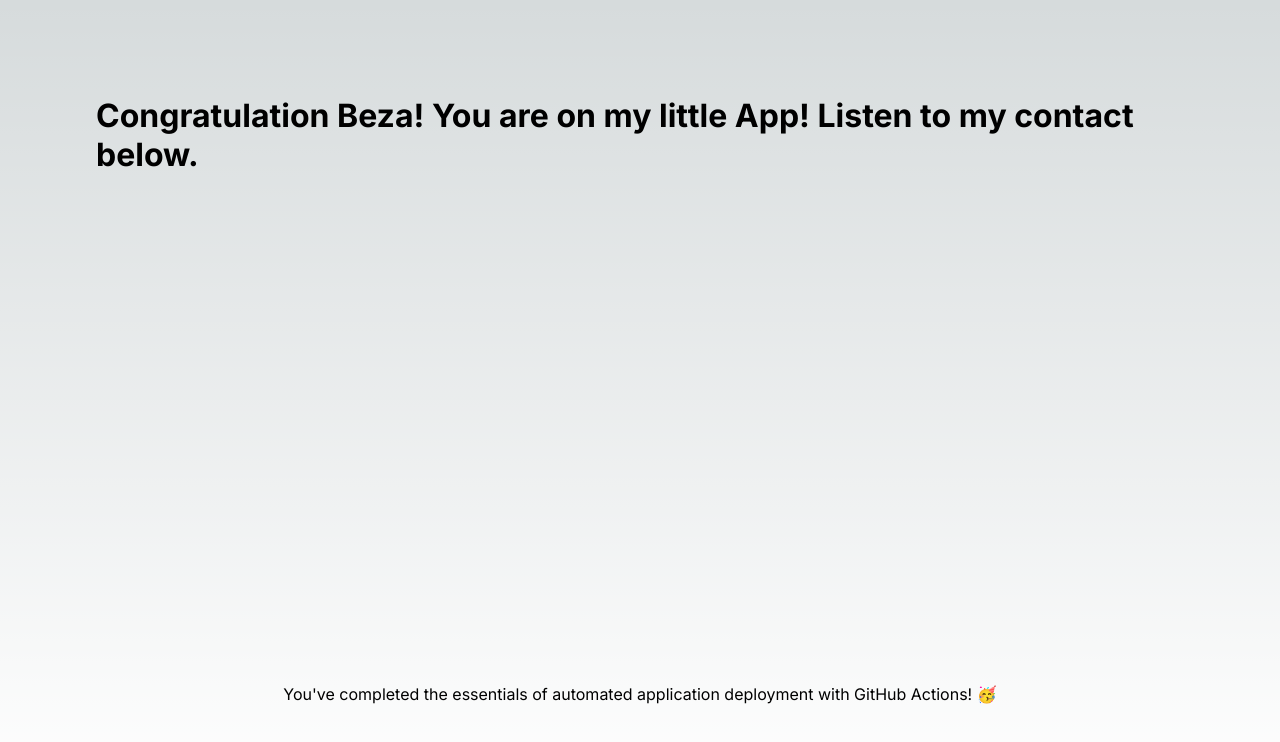
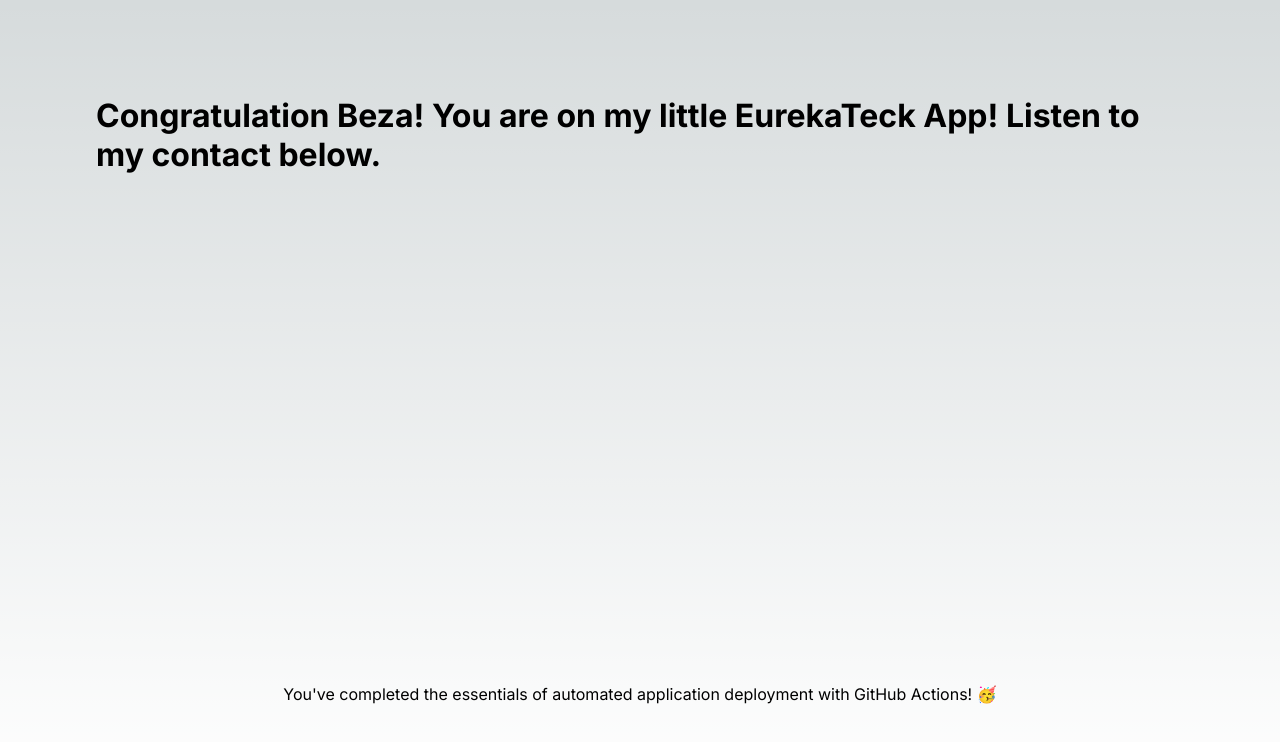
Before and after one commit to escardes/actions-learning-pathway, a Next.js app: page / in a window 1280 px wide. Shown: the top 742 px of the page. Built offline with nearby package versions, Linux system fonts and the light colour scheme.

Commit message:
add EurekaTeck index.js

```diff
--- a/pages/index.js
+++ b/pages/index.js
@@ -16,7 +16,7 @@
       </Head>
       <main className={`${styles.main} ${inter.className}`}>
 
-       <h1>Congratulation Beza! You are on my little App! Listen to my contact below.</h1>
+       <h1>Congratulation Beza! You are on my little EurekaTeck App! Listen to my contact below.</h1>
 
   <p>You've completed the essentials of automated application deployment with GitHub Actions! 🥳</p>
 
```
